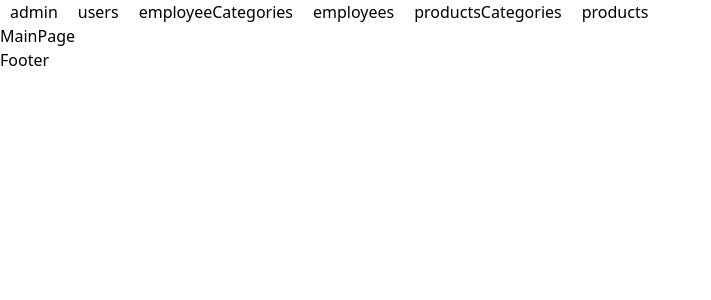
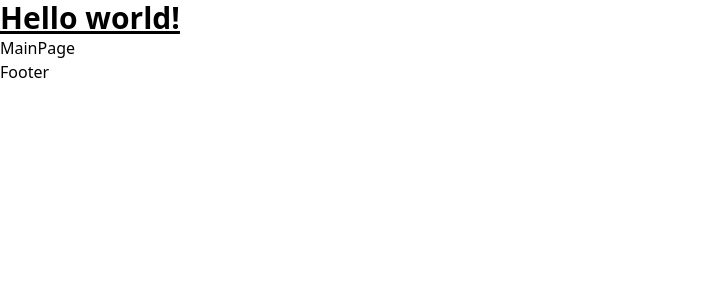
Before and after one commit to T2-Code-Geeks/MERAKI_Academy_Project_5, a React (Create React App) app in the folder frontend/: page /admin in a window 1280 px wide. Shown: the top 300 px of the page, without its empty margins (0-711 px from the left). Built offline with nearby package versions, Linux system fonts and the light colour scheme.

Commit message:
update some functions

```diff
--- a/frontend/src/components/Admin/NavBarAdmin/NavBar.jsx
+++ b/frontend/src/components/Admin/NavBarAdmin/NavBar.jsx
@@ -4,14 +4,18 @@ import "./NavBar.css"
 const NavBar = () => {
   return (
     <nav>
-      <NavLink className="link" to="/admin">
+      {/* <NavLink className="link" to="/admin">
         admin
       </NavLink>
       <NavLink to="/admin/users" className="link">users</NavLink>
       <NavLink to="/admin/employeeCategories" className="link">employeeCategories</NavLink>
       <NavLink to="/admin/employees" className="link">employees</NavLink>
       <NavLink to="/admin/productsCategories" className="link">productsCategories</NavLink>
-      <NavLink to="/admin/products" className="link">products</NavLink>
+      <NavLink to="/admin/products" className="link">products</NavLink> */}
+
+<h1 className="text-3xl font-bold underline">
+      Hello world!
+    </h1>
     </nav>
   );
 };
--- a/frontend/src/components/Admin/ProductsPage/ProductsPage.jsx
+++ b/frontend/src/components/Admin/ProductsPage/ProductsPage.jsx
@@ -95,7 +95,7 @@ const ProductsPage = () => {
           }
         />
         <br />
-        <button>Add Products</button>
+        <button >Add Products</button>
       </form>
       <Suspense fallback={<p>Loading...</p>}>
         <Await resolve={result} errorElement={<p>Error loading products.</p>}>
@@ -109,11 +109,16 @@ const ProductsPage = () => {
                     placeholder="Product name "
                     onChange={(e) =>
                       setUpdatedProduct({
-                        ...updateProduct,
+                        ...updatedProduct,
                         name: e.target.value,
                       })
                     }
-                  /><button onClick={()=>{updateProduct(product.id)}}>update</button>
+                  /><button onClick={()=>{
+
+                    updateProduct(product.id)
+
+
+                    }}>update</button>
                   <p>{product.description}</p>
                   <button
                     onClick={() => {
--- a/frontend/src/routers/routers.jsx
+++ b/frontend/src/routers/routers.jsx
@@ -87,7 +87,7 @@ export const router = createBrowserRouter([
       {
         path: "products",
         element: <ProductsPage />,
-        loader:productsLoader,
+        loader:productsLoader
       },
     ]
   }
--- a/frontend/src/service/api/ProductsAPI/Products.js
+++ b/frontend/src/service/api/ProductsAPI/Products.js
@@ -1,9 +1,6 @@
 import axios from "axios"
-
 export const productsLoader = async () => {
-
-
-    const result =  axios.get("http://localhost:5000/products")
+    const result = await axios.get("http://localhost:5000/products")
     .then(res => {
 
         return res.data.result
--- a/frontend/src/service/redux/reducers/productSlice.js
+++ b/frontend/src/service/redux/reducers/productSlice.js
@@ -18,6 +18,8 @@ export const products = createSlice({
       const updatedProduct = action.payload;
       state.products = state.products.map((product) =>
       product.id === updatedProduct.id ? updatedProduct : product
+
+
       );
     },
     deleteProductById: (state, action) => {
--- a/frontend/src/service/redux/store.jsx
+++ b/frontend/src/service/redux/store.jsx
@@ -1,8 +1,10 @@
 import { configureStore } from "@reduxjs/toolkit";
 import authReducer from "./reducers/authSlice";
+import productReducer from "./reducers/productSlice";
 
 export default configureStore({
     reducer: {
         auth: authReducer,
+        products:productReducer
     },
 });
```
Also changed, not shown: 1 other file (tests, documents, lock files or other folders).
